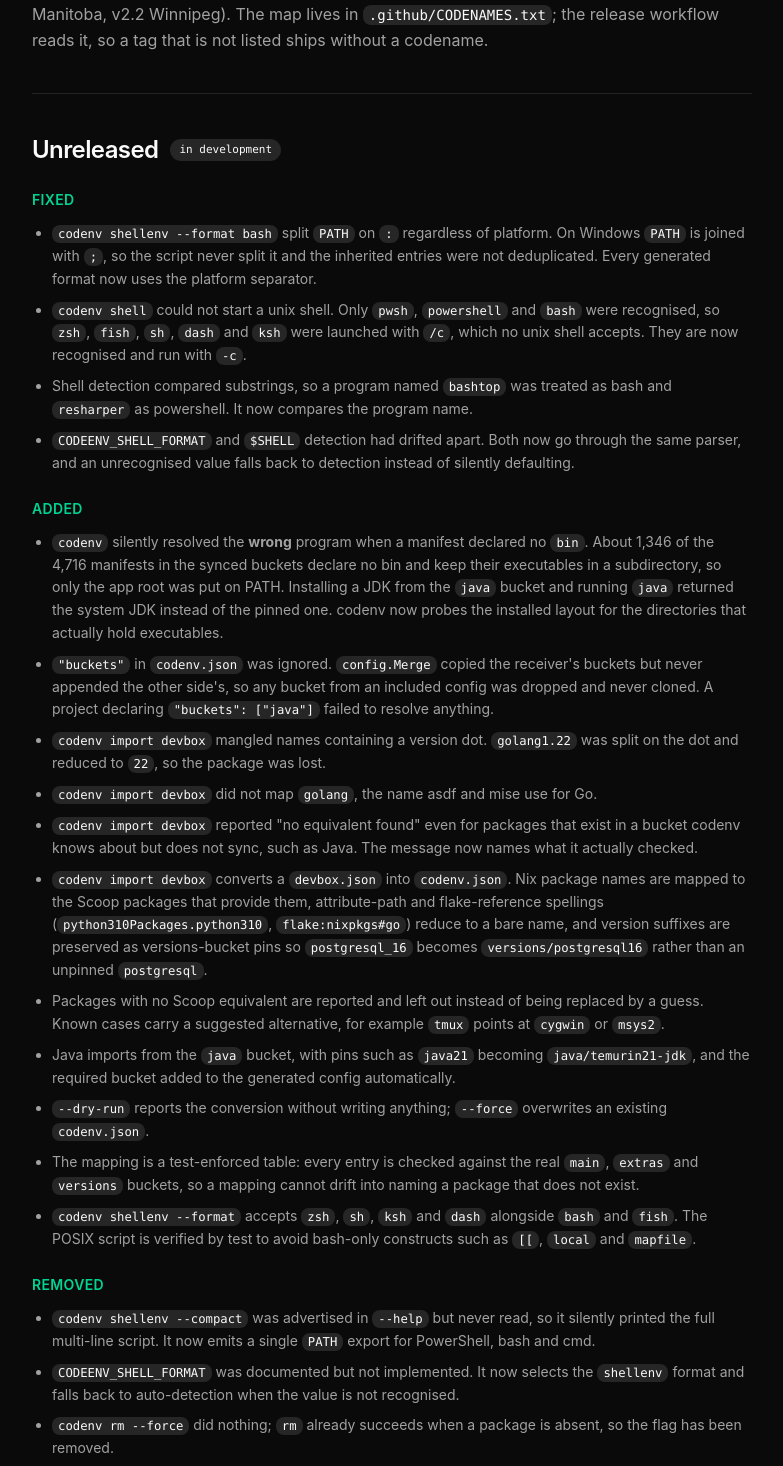
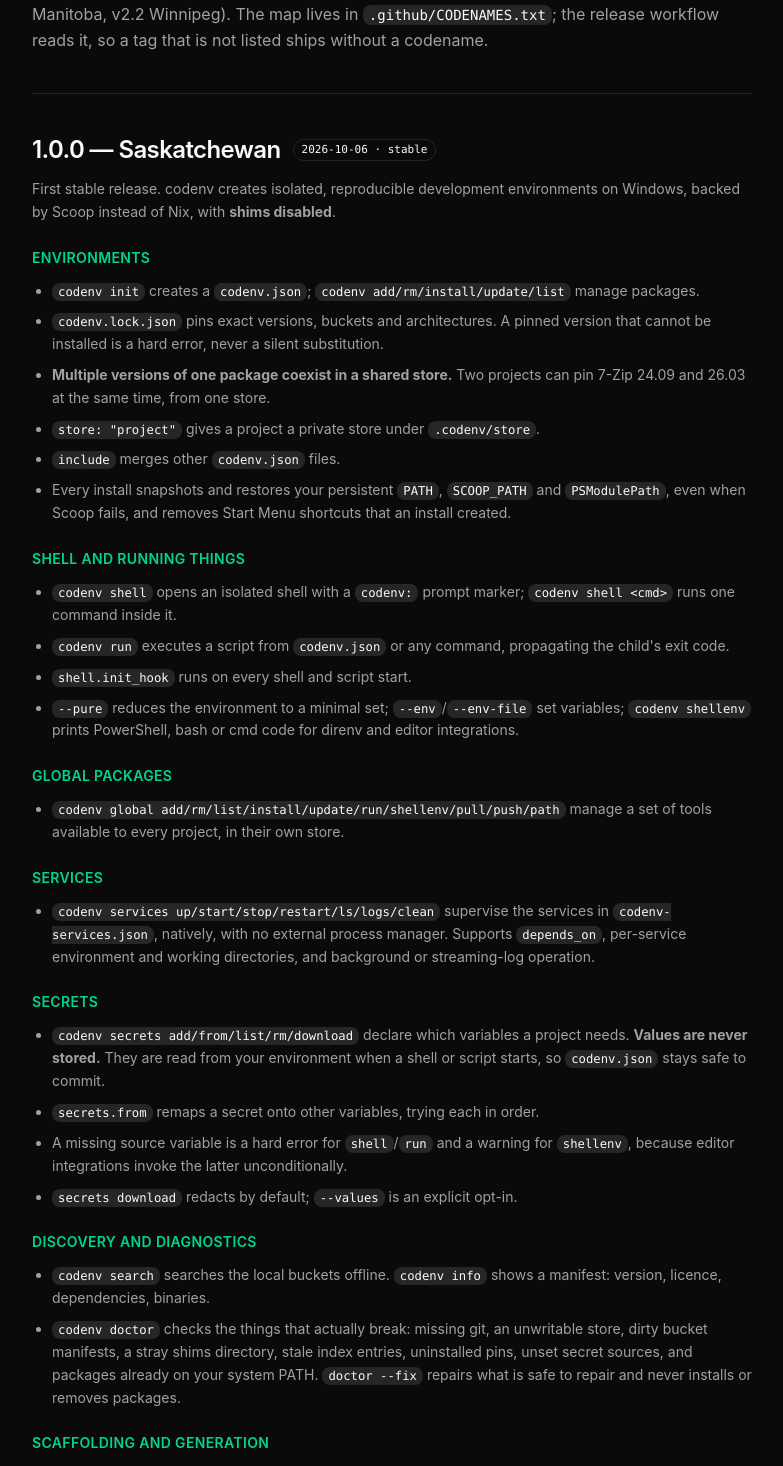
Before and after one commit to Tijani127/codenv-website, a React (Vite) app: page /changelog in a window 1280 px wide. Shown: the part 284-1750 px from the top of the page, without its empty margins (248-1031 px from the left). Built offline with nearby package versions, Linux system fonts and the light colour scheme.

Commit message:
changelog page: drop Unreleased section — nothing in development

```diff
--- a/src/pages/changelog.tsx
+++ b/src/pages/changelog.tsx
@@ -41,58 +41,6 @@ export default function Changelog() {
         the release workflow reads it, so a tag that is not listed ships
         without a codename.
       </p>
-
-      <Separator className="my-10" />
-
-      <div className="mb-2 flex items-center gap-3">
-        <h2 className="text-2xl font-semibold tracking-tight">Unreleased</h2>
-        <Badge variant="secondary" className="font-mono text-[11px]">
-          in development
-        </Badge>
-      </div>
-
-      <Section
-        title="Fixed"
-        items={[
-          "<code>codenv shellenv --format bash</code> split <code>PATH</code> on <code>:</code> regardless of platform. On Windows <code>PATH</code> is joined with <code>;</code>, so the script never split it and the inherited entries were not deduplicated. Every generated format now uses the platform separator.",
-          "<code>codenv shell</code> could not start a unix shell. Only <code>pwsh</code>, <code>powershell</code> and <code>bash</code> were recognised, so <code>zsh</code>, <code>fish</code>, <code>sh</code>, <code>dash</code> and <code>ksh</code> were launched with <code>/c</code>, which no unix shell accepts. They are now recognised and run with <code>-c</code>.",
-          "Shell detection compared substrings, so a program named <code>bashtop</code> was treated as bash and <code>resharper</code> as powershell. It now compares the program name.",
-          "<code>CODEENV_SHELL_FORMAT</code> and <code>$SHELL</code> detection had drifted apart. Both now go through the same parser, and an unrecognised value falls back to detection instead of silently defaulting.",
-        ]}
-      />
-      <Section
-        title="Added"
-        items={[
-          "<code>codenv</code> silently resolved the <strong>wrong</strong> program when a manifest declared no <code>bin</code>. About 1,346 of the 4,716 manifests in the synced buckets declare no bin and keep their executables in a subdirectory, so only the app root was put on PATH. Installing a JDK from the <code>java</code> bucket and running <code>java</code> returned the system JDK instead of the pinned one. codenv now probes the installed layout for the directories that actually hold executables.",
-          "<code>\"buckets\"</code> in <code>codenv.json</code> was ignored. <code>config.Merge</code> copied the receiver's buckets but never appended the other side's, so any bucket from an included config was dropped and never cloned. A project declaring <code>\"buckets\": [\"java\"]</code> failed to resolve anything.",
-          "<code>codenv import devbox</code> mangled names containing a version dot. <code>golang1.22</code> was split on the dot and reduced to <code>22</code>, so the package was lost.",
-          "<code>codenv import devbox</code> did not map <code>golang</code>, the name asdf and mise use for Go.",
-          "<code>codenv import devbox</code> reported \"no equivalent found\" even for packages that exist in a bucket codenv knows about but does not sync, such as Java. The message now names what it actually checked.",
-          "<code>codenv import devbox</code> converts a <code>devbox.json</code> into <code>codenv.json</code>. Nix package names are mapped to the Scoop packages that provide them, attribute-path and flake-reference spellings (<code>python310Packages.python310</code>, <code>flake:nixpkgs#go</code>) reduce to a bare name, and version suffixes are preserved as versions-bucket pins so <code>postgresql_16</code> becomes <code>versions/postgresql16</code> rather than an unpinned <code>postgresql</code>.",
-          "Packages with no Scoop equivalent are reported and left out instead of being replaced by a guess. Known cases carry a suggested alternative, for example <code>tmux</code> points at <code>cygwin</code> or <code>msys2</code>.",
-          "Java imports from the <code>java</code> bucket, with pins such as <code>java21</code> becoming <code>java/temurin21-jdk</code>, and the required bucket added to the generated config automatically.",
-          "<code>--dry-run</code> reports the conversion without writing anything; <code>--force</code> overwrites an existing <code>codenv.json</code>.",
-          "The mapping is a test-enforced table: every entry is checked against the real <code>main</code>, <code>extras</code> and <code>versions</code> buckets, so a mapping cannot drift into naming a package that does not exist.",
-          "<code>codenv shellenv --format</code> accepts <code>zsh</code>, <code>sh</code>, <code>ksh</code> and <code>dash</code> alongside <code>bash</code> and <code>fish</code>. The POSIX script is verified by test to avoid bash-only constructs such as <code>[[</code>, <code>local</code> and <code>mapfile</code>.",
-        ]}
-      />
-      <Section
-        title="Removed"
-        items={[
-          "<code>codenv shellenv --compact</code> was advertised in <code>--help</code> but never read, so it silently printed the full multi-line script. It now emits a single <code>PATH</code> export for PowerShell, bash and cmd.",
-          "<code>CODEENV_SHELL_FORMAT</code> was documented but not implemented. It now selects the <code>shellenv</code> format and falls back to auto-detection when the value is not recognised.",
-          "<code>codenv rm --force</code> did nothing; <code>rm</code> already succeeds when a package is absent, so the flag has been removed.",
-          "<code>LookPath</code> resolved relative paths against codenv's own working directory instead of the project's, so <code>codenv shell .\\bin\\app.exe</code> failed. Relative paths are now resolved against the project directory.",
-          "An in-place environment filter used by <code>--pure</code> compacted a slice without shortening it, which leaked unrelated variables into the sanitised environment.",
-          "Dead code with no callers: <code>engine.lastLines</code>, <code>project.RelOrSame</code>, <code>ui.SetOutput</code>, <code>ui.SetColorEnabled</code>, <code>ui.KeyValue</code>, <code>ui.Rule</code> and an unused <code>flagAddOutputs</code> variable.",
-        ]}
-      />
-      <Section
-        title="Documentation"
-        items={[
-          "Documented installing shell completions per shell, and called out that PowerShell needs <code>Out-String</code>: <code>codenv completion powershell | Out-String | Invoke-Expression</code>. Piping straight into <code>Invoke-Expression</code> fails with <code>Missing closing '}'</code>, because PowerShell runs each piped line as its own statement and the script contains multi-line function blocks.",
-        ]}
-      />
 
       <Separator className="my-10" />
 
```
